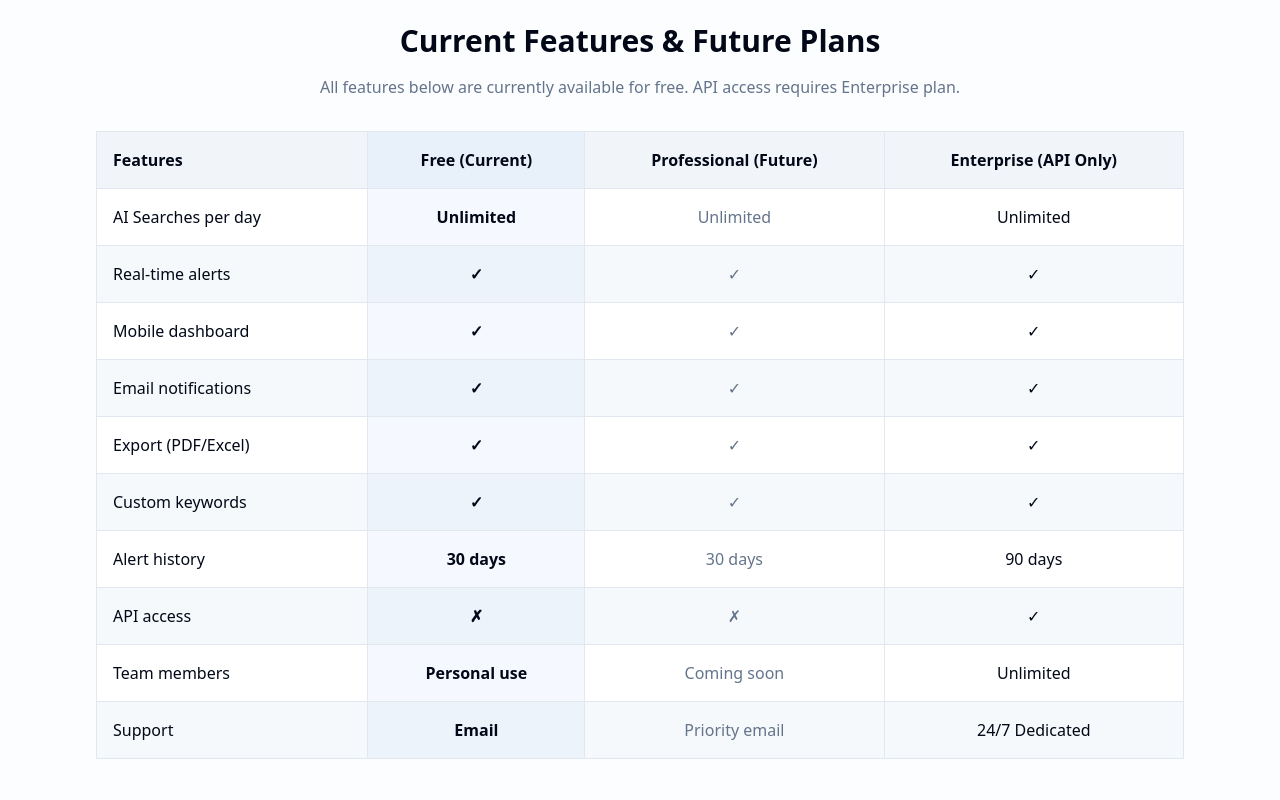
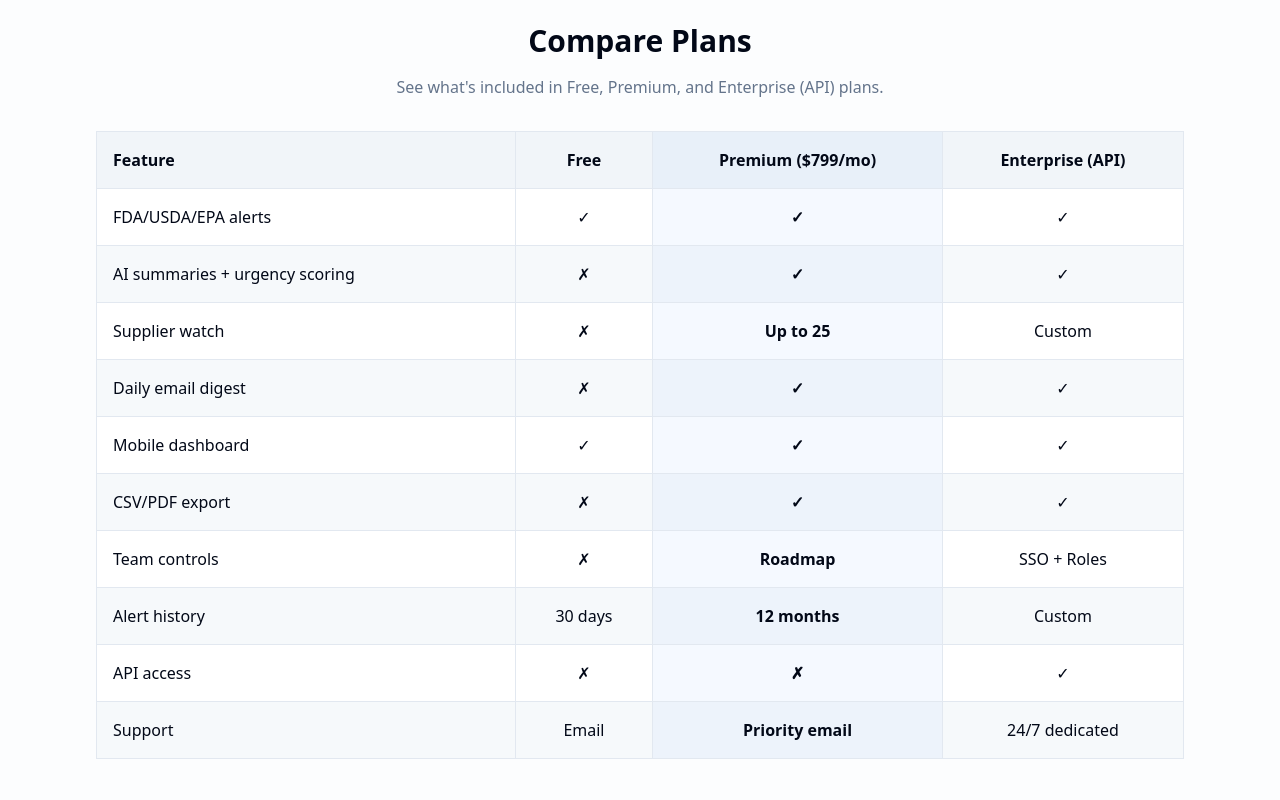
Before and after one commit to mxwashington/regiq, a React (Vite) app: page /pricing in a window 1280 px wide. Shown: the part 1000-1800 px from the top of the page. Built offline with nearby package versions, Linux system fonts and the light colour scheme; no server answers; the database is empty.

Commit message:
Update pricing table format
Update pricing table to accurately reflect free vs. paid features, removing mentions of everything being free.

```diff
--- a/src/pages/Pricing.tsx
+++ b/src/pages/Pricing.tsx
@@ -115,7 +115,7 @@ const Pricing = () => {
     <div className="min-h-screen bg-background">
       <Helmet>
         <title>Pricing - RegIQ | Regulatory Intelligence Plans</title>
-        <meta name="description" content="Choose the right RegIQ plan for your regulatory monitoring needs. Free plan available with 5 daily searches, or upgrade to Professional for unlimited access." />
+        <meta name="description" content="Start a 14-day free trial of RegIQ Premium. Compare Free vs Premium and Enterprise API access." />
       </Helmet>
 
       {/* Header */}
@@ -206,39 +206,80 @@ const Pricing = () => {
       {/* Feature Comparison */}
       <section className="py-12 px-4 bg-muted/20">
         <div className="container mx-auto max-w-6xl">
-          <h2 className="text-3xl font-bold text-center mb-4">Current Features & Future Plans</h2>
-          <p className="text-center text-muted-foreground mb-8">All features below are currently available for free. API access requires Enterprise plan.</p>
+          <h2 className="text-3xl font-bold text-center mb-4">Compare Plans</h2>
+          <p className="text-center text-muted-foreground mb-8">See what's included in Free, Premium, and Enterprise (API) plans.</p>
 
           <div className="overflow-x-auto">
             <table className="w-full border-collapse border border-border rounded-lg">
               <thead>
                 <tr className="bg-muted">
-                  <th className="border border-border p-4 text-left">Features</th>
-                  <th className="border border-border p-4 text-center bg-primary/5">Free (Current)</th>
-                  <th className="border border-border p-4 text-center">Professional (Future)</th>
-                  <th className="border border-border p-4 text-center">Enterprise (API Only)</th>
+                  <th className="border border-border p-4 text-left">Feature</th>
+                  <th className="border border-border p-4 text-center">Free</th>
+                  <th className="border border-border p-4 text-center bg-primary/5">Premium ($799/mo)</th>
+                  <th className="border border-border p-4 text-center">Enterprise (API)</th>
                 </tr>
               </thead>
               <tbody>
-                {[
-                  { feature: "AI Searches per day", free: "Unlimited", pro: "Unlimited", enterprise: "Unlimited" },
-                  { feature: "Real-time alerts", free: "✓", pro: "✓", enterprise: "✓" },
-                  { feature: "Mobile dashboard", free: "✓", pro: "✓", enterprise: "✓" },
-                  { feature: "Email notifications", free: "✓", pro: "✓", enterprise: "✓" },
-                  { feature: "Export (PDF/Excel)", free: "✓", pro: "✓", enterprise: "✓" },
-                  { feature: "Custom keywords", free: "✓", pro: "✓", enterprise: "✓" },
-                  { feature: "Alert history", free: "30 days", pro: "30 days", enterprise: "90 days" },
-                  { feature: "API access", free: "✗", pro: "✗", enterprise: "✓" },
-                  { feature: "Team members", free: "Personal use", pro: "Coming soon", enterprise: "Unlimited" },
-                  { feature: "Support", free: "Email", pro: "Priority email", enterprise: "24/7 Dedicated" }
-                ].map((row, index) => (
-                  <tr key={index} className={index % 2 === 0 ? "bg-background" : "bg-muted/50"}>
-                    <td className="border border-border p-4 font-medium">{row.feature}</td>
-                    <td className="border border-border p-4 text-center bg-primary/5 font-semibold">{row.free}</td>
-                    <td className="border border-border p-4 text-center text-muted-foreground">{row.pro}</td>
-                    <td className="border border-border p-4 text-center">{row.enterprise}</td>
-                  </tr>
-                ))}
+                <tr className="bg-background">
+                  <td className="border border-border p-4 font-medium">FDA/USDA/EPA alerts</td>
+                  <td className="border border-border p-4 text-center">✓</td>
+                  <td className="border border-border p-4 text-center bg-primary/5 font-semibold">✓</td>
+                  <td className="border border-border p-4 text-center">✓</td>
+                </tr>
+                <tr className="bg-muted/50">
+                  <td className="border border-border p-4 font-medium">AI summaries + urgency scoring</td>
+                  <td className="border border-border p-4 text-center">✗</td>
+                  <td className="border border-border p-4 text-center bg-primary/5 font-semibold">✓</td>
+                  <td className="border border-border p-4 text-center">✓</td>
+                </tr>
+                <tr className="bg-background">
+                  <td className="border border-border p-4 font-medium">Supplier watch</td>
+                  <td className="border border-border p-4 text-center">✗</td>
+                  <td className="border border-border p-4 text-center bg-primary/5 font-semibold">Up to 25</td>
+                  <td className="border border-border p-4 text-center">Custom</td>
+                </tr>
+                <tr className="bg-muted/50">
+                  <td className="border border-border p-4 font-medium">Daily email digest</td>
+                  <td className="border border-border p-4 text-center">✗</td>
+                  <td className="border border-border p-4 text-center bg-primary/5 font-semibold">✓</td>
+                  <td className="border border-border p-4 text-center">✓</td>
+                </tr>
+                <tr className="bg-background">
+                  <td className="border border-border p-4 font-medium">Mobile dashboard</td>
+                  <td className="border border-border p-4 text-center">✓</td>
+                  <td className="border border-border p-4 text-center bg-primary/5 font-semibold">✓</td>
+                  <td className="border border-border p-4 text-center">✓</td>
+                </tr>
+                <tr className="bg-muted/50">
+                  <td className="border border-border p-4 font-medium">CSV/PDF export</td>
+                  <td className="border border-border p-4 text-center">✗</td>
+                  <td className="border border-border p-4 text-center bg-primary/5 font-semibold">✓</td>
+                  <td className="border border-border p-4 text-center">✓</td>
+                </tr>
+                <tr className="bg-background">
+                  <td className="border border-border p-4 font-medium">Team controls</td>
+                  <td className="border border-border p-4 text-center">✗</td>
+                  <td className="border border-border p-4 text-center bg-primary/5 font-semibold">Roadmap</td>
+                  <td className="border border-border p-4 text-center">SSO + Roles</td>
+                </tr>
+                <tr className="bg-muted/50">
+                  <td className="border border-border p-4 font-medium">Alert history</td>
+                  <td className="border border-border p-4 text-center">30 days</td>
+                  <td className="border border-border p-4 text-center bg-primary/5 font-semibold">12 months</td>
+                  <td className="border border-border p-4 text-center">Custom</td>
+                </tr>
+                <tr className="bg-background">
+                  <td className="border border-border p-4 font-medium">API access</td>
+                  <td className="border border-border p-4 text-center">✗</td>
+                  <td className="border border-border p-4 text-center bg-primary/5 font-semibold">✗</td>
+                  <td className="border border-border p-4 text-center">✓</td>
+                </tr>
+                <tr className="bg-muted/50">
+                  <td className="border border-border p-4 font-medium">Support</td>
+                  <td className="border border-border p-4 text-center">Email</td>
+                  <td className="border border-border p-4 text-center bg-primary/5 font-semibold">Priority email</td>
+                  <td className="border border-border p-4 text-center">24/7 dedicated</td>
+                </tr>
               </tbody>
             </table>
           </div>
```
